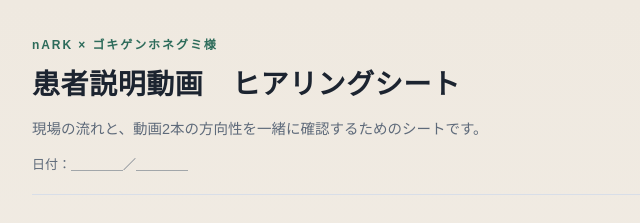
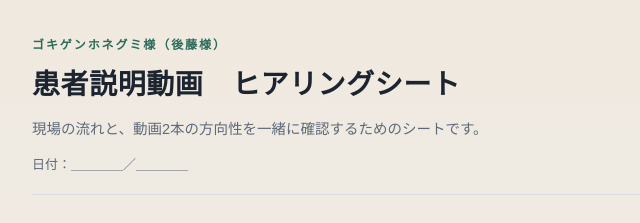
Before and after one commit to k273ogakita/gokigen-hearing-sheet, a plain HTML site: page index.html in a window 1280 px wide. Shown: the top 223 px of the page, 188-828 px from the left. Drawn offline with Linux system fonts and the light colour scheme.

Commit message:
Use client name in header instead of nARK co-branding.

```diff
--- a/index.html
+++ b/index.html
@@ -192,7 +192,7 @@
 <body>
   <div class="wrap">
     <header>
-      <p class="brand">nARK × ゴキゲンホネグミ様</p>
+      <p class="brand">ゴキゲンホネグミ様（後藤様）</p>
       <h1>患者説明動画　ヒアリングシート</h1>
       <p class="lead">
         現場の流れと、動画2本の方向性を一緒に確認するためのシートです。
```
